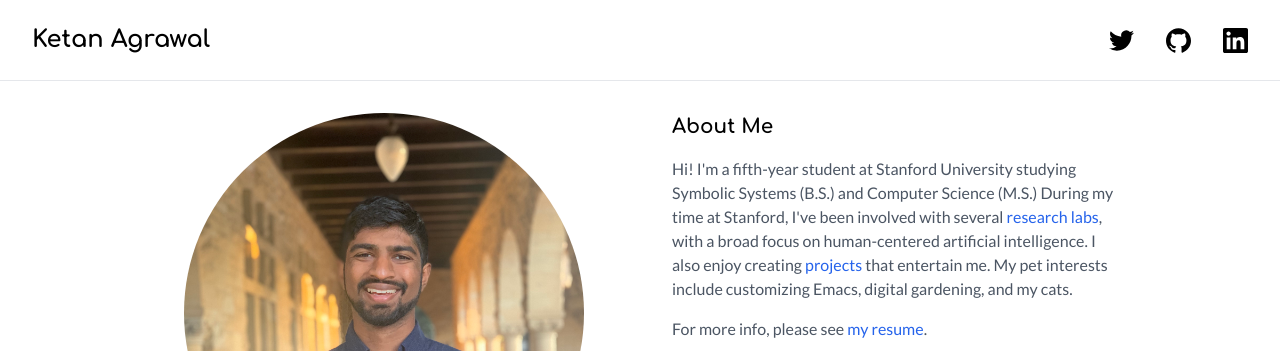
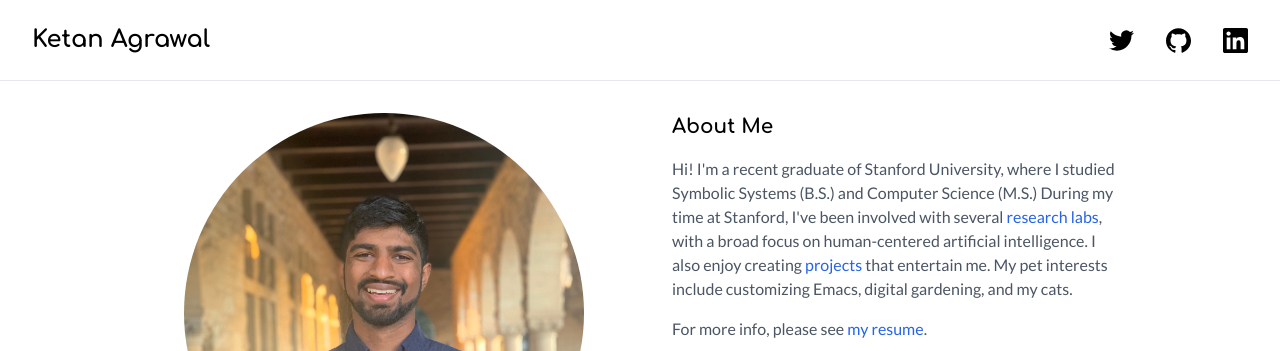
Before and after one commit to ketan0/ketan.me, a Next.js app: page / in a window 1280 px wide. Shown: the top 351 px of the page. Built offline with nearby package versions, Linux system fonts and the light colour scheme.

Commit message:
graduated

```diff
--- a/pages/index.tsx
+++ b/pages/index.tsx
@@ -9,7 +9,7 @@ const IndexPage = () => (
       <div className="flex flex-col space-y-4">
         <h1 className="font-bold text-xl">About Me</h1>
         <p>
-          Hi! I'm a fifth-year student at Stanford University studying
+          Hi! I'm a recent graduate of Stanford University, where I studied
           Symbolic Systems (B.S.) and Computer Science (M.S.) During my time
           at Stanford, I've been involved with several&nbsp;
             <Link href="#research_interests">
```
